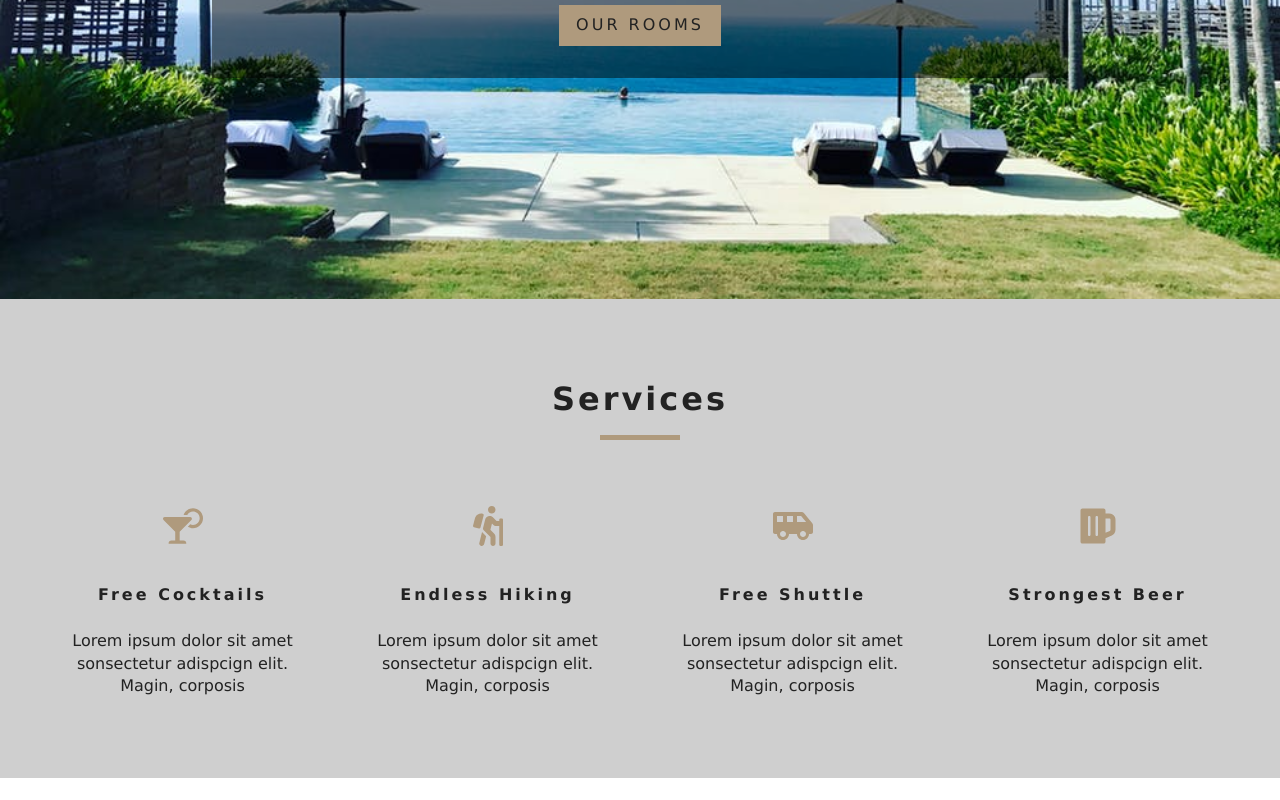
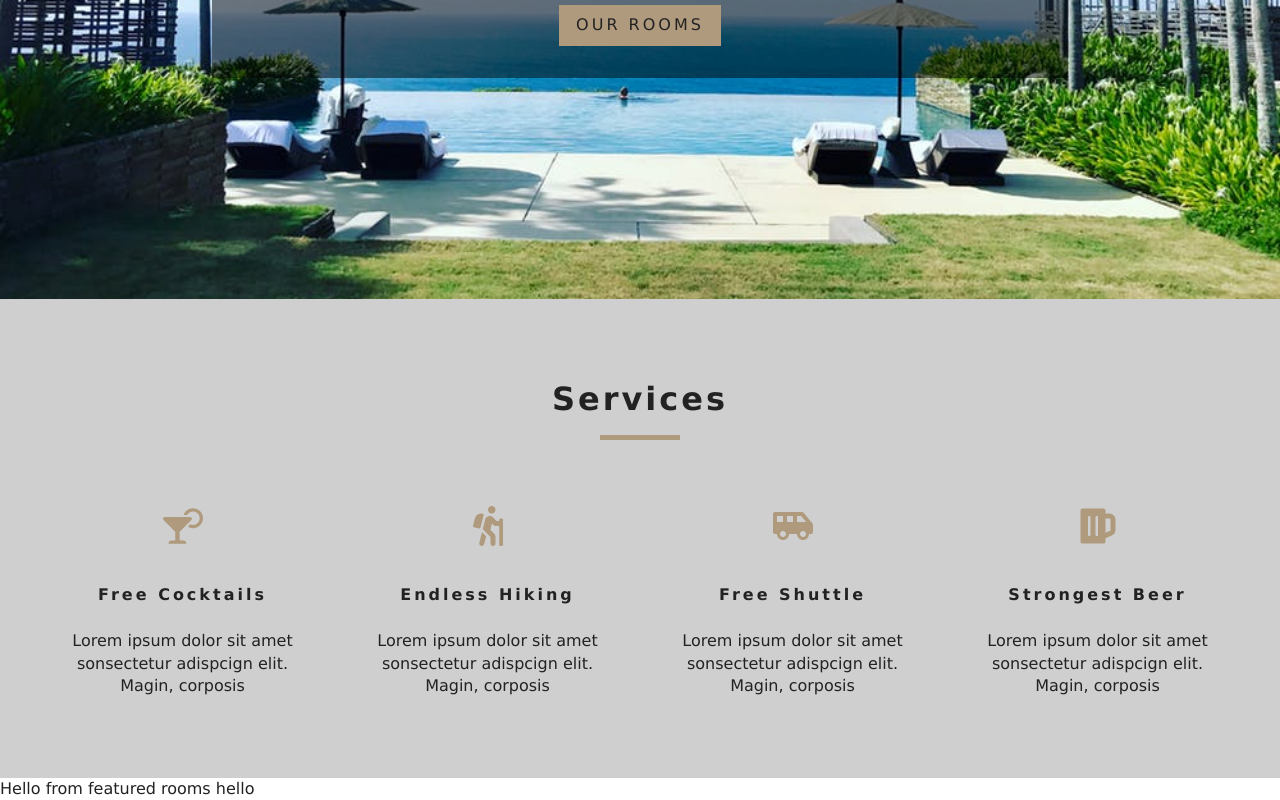
Before and after one commit to juzdepom/react-resort, a React (Create React App) app: page / in a window 1280 px wide. Shown: the part 501-1301 px from the top of the page. Before the commit the page ends 1279 px from the top, so only its background shows below. Built offline with nearby package versions, Linux system fonts and the light colour scheme.

Commit message:
set up the context api with the FeaturedRooms component

```diff
--- /dev/null
+++ b/src/components/FeaturedRooms.js
@@ -0,0 +1,24 @@
+import React, { PureComponent } from 'react'
+import {RoomContext} from '../context';
+
+class FeaturedRooms extends PureComponent {
+    constructor(props) {
+        super(props)
+
+        this.state = {
+
+        }
+    }
+
+    static contextType = RoomContext
+
+    render() {
+        const value = this.context;
+        console.log(value);
+        return (
+            <div>Hello from featured rooms {value}</div>
+        )
+    }
+}
+
+export default FeaturedRooms
--- /dev/null
+++ b/src/context.js
@@ -0,0 +1,30 @@
+import React, { PureComponent } from 'react'
+
+// LEARN: setting this up will prevent 'props drilling'
+
+//ROOM CONTEXT
+const RoomContext = React.createContext();
+
+//ROOM PROVIDER
+class RoomProvider extends PureComponent {
+    constructor(props) {
+        super(props)
+
+        this.state = {
+
+        }
+    }
+
+    render() {
+        return (
+            <RoomContext.Provider value={"hello"}>
+                {this.props.children}
+            </RoomContext.Provider>
+        )
+    }
+}
+
+//ROOM CONSUMER
+const RoomConsumer = RoomContext.Consumer;
+
+export {RoomProvider, RoomConsumer, RoomContext}
--- a/src/index.js
+++ b/src/index.js
@@ -5,11 +5,15 @@ import ReactDOM from 'react-dom';
 import { BrowserRouter as Router } from 'react-router-dom'
 import App from './App';
 import * as serviceWorker from './serviceWorker';
+import { RoomProvider } from './context';
 
 ReactDOM.render(
-    <Router>
-        <App />
-    </Router>
+    <RoomProvider>
+         <Router>
+            <App />
+        </Router>
+    </RoomProvider>
+
 , document.getElementById('root'));
 
 // If you want your app to work offline and load faster, you can change
--- a/src/pages/Home.js
+++ b/src/pages/Home.js
@@ -3,6 +3,7 @@ import {Link} from 'react-router-dom';
 import Hero from '../components/Hero';
 import Banner from '../components/Banner';
 import Services from '../components/Services';
+import FeaturedRooms from '../components/FeaturedRooms';
 
 function Home() {
     return (
@@ -13,6 +14,7 @@ function Home() {
             </Banner>
         </Hero>
         <Services/>
+        <FeaturedRooms />
         </>
     )
 }
```
Also changed, not shown: 1 other file (tests, documents, lock files or other folders).
